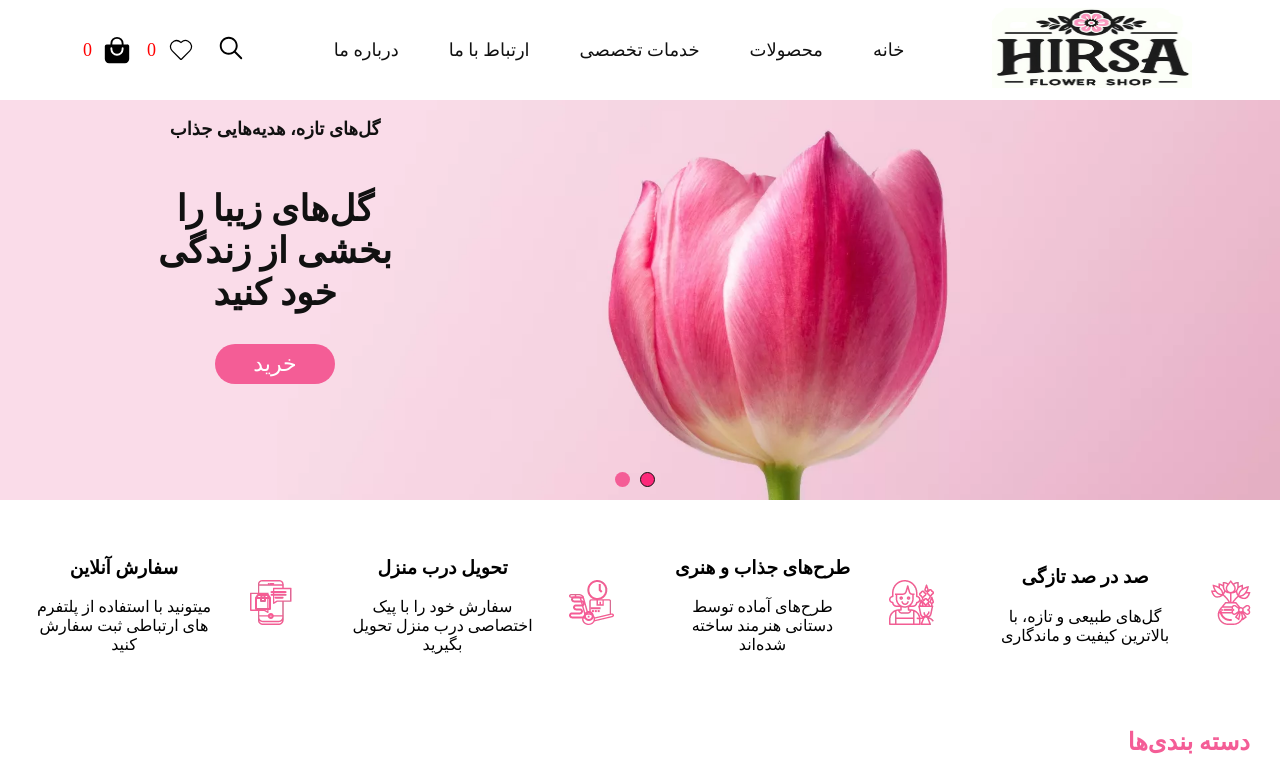
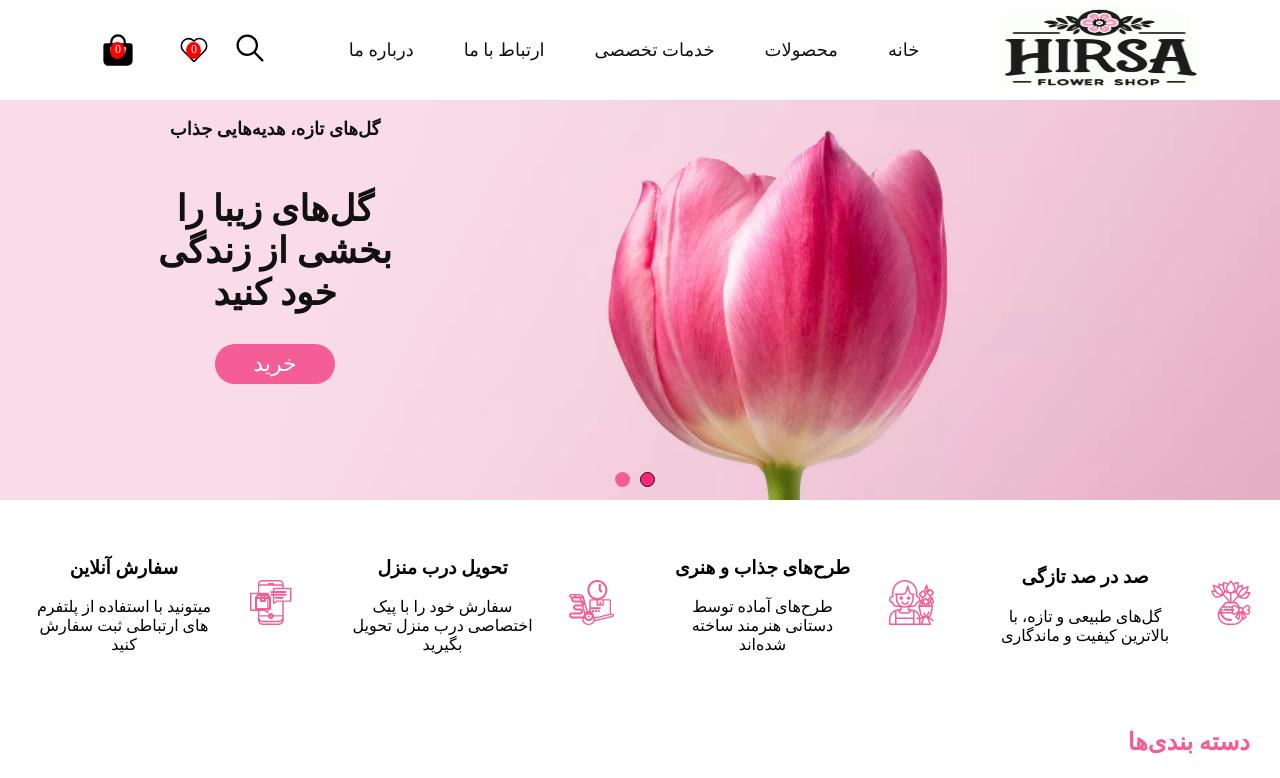
Before and after one commit to ApA-gpj/Hirsa-Flowershop, a React (Vite) app: page / in a window 1280 px wide. Shown: the top 778 px of the page. Built offline with nearby package versions, Linux system fonts and the light colour scheme.

Commit message:
liked product and shopItems are added now

```diff
--- a/src/components/header/Header.jsx
+++ b/src/components/header/Header.jsx
@@ -6,16 +6,28 @@ import { CiHeart } from "react-icons/ci";
 import { IoBagHandle } from "react-icons/io5";
 import { useState } from "react";
 import { Link } from "react-router-dom";
+import LikedProducts from "./LikedProducts";
+import ShoppingCard from "./ShoppingCard";
 
 const Header = () => {
+  const [likedProduct, setLikedProduct] = useState([]);
+  const [cardItem, setCardItem] = useState([]);
 
-  const [likes, setLikes] = useState([]);
+  const [isShoppingCardShow, setIsShoppingCardShow] = useState(false);
+  const [isLikedProductShow, setIsLikedProductShow] = useState(false);
 
-  const [shoppingCard, setShoppingCard] = useState([]);
+  const shoppingCardHandler = () => {
+    setIsShoppingCardShow(!isShoppingCardShow);
+  };
+
+  const likedProductHandler = () => {
+    setIsLikedProductShow(!isLikedProductShow);
+  };
 
   return (
-
     <div className={styles.headerContainer}>
+      {isShoppingCardShow && <ShoppingCard cardItems={cardItem} />}
+      {isLikedProductShow && <LikedProducts likedProducts={likedProduct} />}
 
       {/* LOGO */}
       <div>
@@ -44,18 +56,17 @@ const Header = () => {
       {/* ICONS */}
       <div className={styles.iconsContainer}>
         <div>
-          <IoIosSearch fontSize="30px" style={{ cursor: "pointer" }} />
+          <IoIosSearch fontSize="36px" style={{ cursor: "pointer" }} />
         </div>
-        <div className={styles.iconBadge}>
-          <CiHeart fontSize="30px" style={{ cursor: "pointer" }} />{" "}
-          <span className={styles.badge}>{likes.length}</span>
+        <div className={styles.iconBadge} onClick={likedProductHandler}>
+          <CiHeart fontSize="36px" style={{ cursor: "pointer" }} />{" "}
+          <span className={styles.badge}>{likedProduct.length}</span>
         </div>
-        <div className={styles.iconBadge}>
-          <IoBagHandle fontSize="30px" style={{ cursor: "pointer" }} />{" "}
-          <span className={styles.badge}>{shoppingCard.length}</span>
+        <div className={styles.iconBadge} onClick={shoppingCardHandler}>
+          <IoBagHandle fontSize="36px" style={{ cursor: "pointer" }} />{" "}
+          <span className={styles.badge}>{cardItem.length}</span>
         </div>
       </div>
-
     </div>
   );
 };
--- a/src/components/header/Header.module.css
+++ b/src/components/header/Header.module.css
@@ -50,6 +50,7 @@
 .link:hover {
   color: #f45d96;
 }
+
 /* icons */
 .iconsContainer {
   display: flex;
@@ -60,9 +61,18 @@
 }
 
 .badge {
-  color: red;
-  font-size: 18px;
+  color: white;
+  font-size: 12px;
   margin-left: -5px;
+  position: relative;
+  left: 35px;
+  top: 0px;
+  background: red;
+  border-radius: 100%;
+  width: 15px;
+  height: 17px;
+  text-align: center;
+  cursor: pointer;
 }
 
 .iconBadge {
@@ -72,3 +82,28 @@
   align-items: center;
   gap: 10px;
 }
+
+/*  shopping card alarm */
+.ShoppingCard {
+  width: 200px;
+  background: #fff;
+  position: absolute;
+  top: 80px;
+  left: 10px;
+  height: 200px;
+  border-radius: 10px;
+  box-shadow: 5px 5px 15px gray;
+  z-index: 2;
+}
+
+.LikedProducts {
+  width: 200px;
+  background: #fff;
+  position: absolute;
+  top: 80px;
+  left: 220px;
+  height: 200px;
+  border-radius: 10px;
+  box-shadow: 5px 5px 15px gray;
+  z-index: 1;
+}
--- /dev/null
+++ b/src/components/header/LikedProducts.jsx
@@ -0,0 +1,19 @@
+import React from 'react';
+import styles from './Header.module.css';
+
+const LikedProducts = ({ likedProducts }) => {
+    return (
+        <div className={styles.LikedProducts}>
+            <p style={{ textAlign: 'center', borderBottom: '1px solid gray', paddingBottom: '5px' }}>کالاهای مورد علاقه</p>
+            {likedProducts.map(product => (
+                <div key={product.id} className={styles.productContainer}>
+                    <img src={product.image} alt={product.name} className={styles.productImage} />
+                    <span className={styles.productName}>{product.name}</span>
+                    <span className={styles.productPrice}>{product.price} تومان</span>
+                </div>
+            ))}
+        </div>
+    );
+}
+
+export default LikedProducts;
--- /dev/null
+++ b/src/components/header/ShoppingCard.jsx
@@ -0,0 +1,23 @@
+import React from 'react'
+import styles from './Header.module.css'
+
+
+const ShoppingCard = ({cardItems}) => {
+    return (
+        <div className={styles.ShoppingCard}>
+            <p style={{ textAlign: 'center', borderBottom: '1px solid gray', paddingBottom: '5px' }}>لیست خرید</p>
+                {cardItems.map((item) => (
+                    <div key={item.id} className={styles.itemItem}>
+                        {/* عکس محصول */}
+                        <img src={item.image} alt={`تصویر ${item.name}`} />
+                        {/* نام محصول */}
+                        <span>{item.name}</span>
+                        {/* قیمت محصول */}
+                        <span>{item.price} تومان</span>
+                    </div>
+                ))}
+        </div>
+    )
+}
+
+export default ShoppingCard
```
Also changed, not shown: src/App.jsx (+8 -2 lines).
